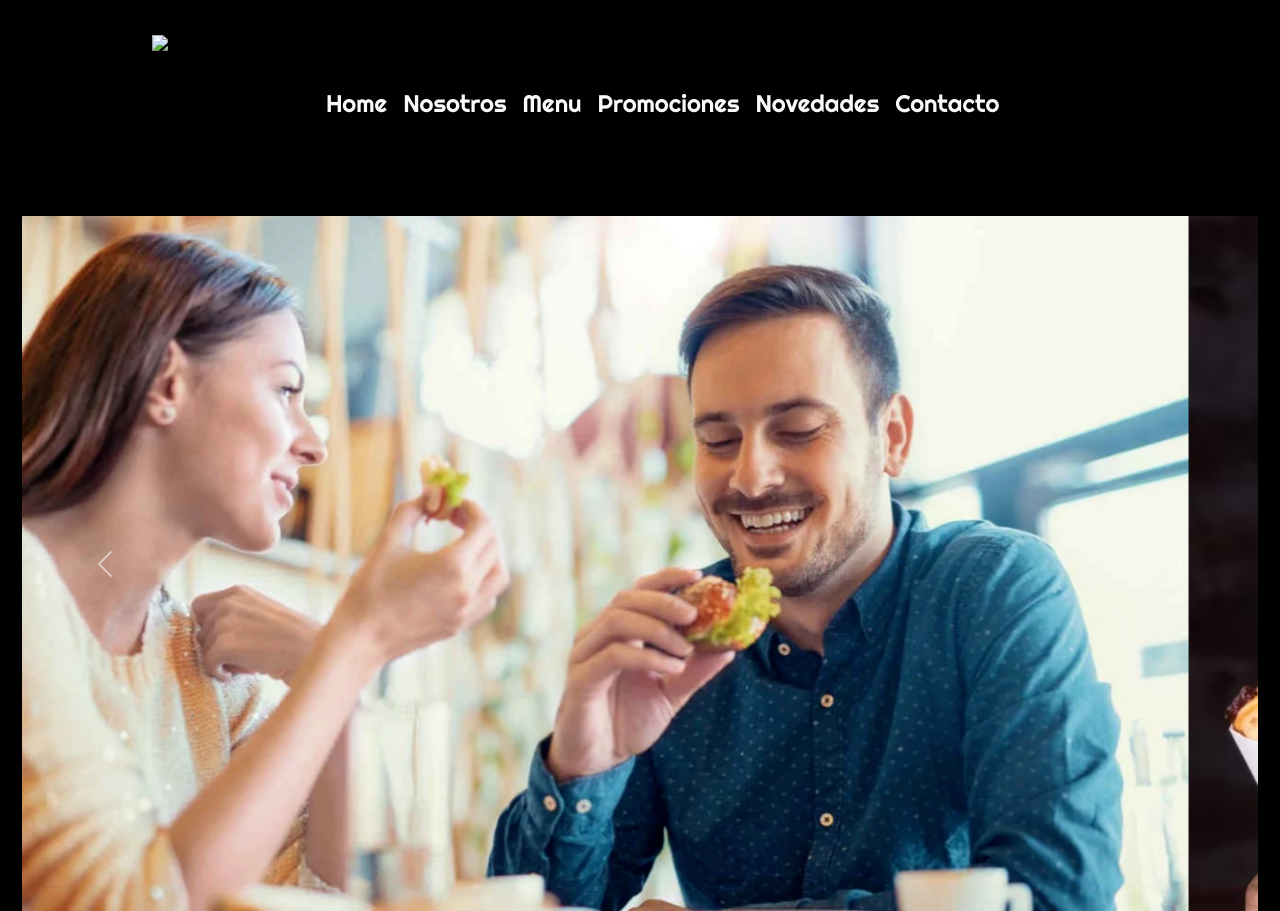
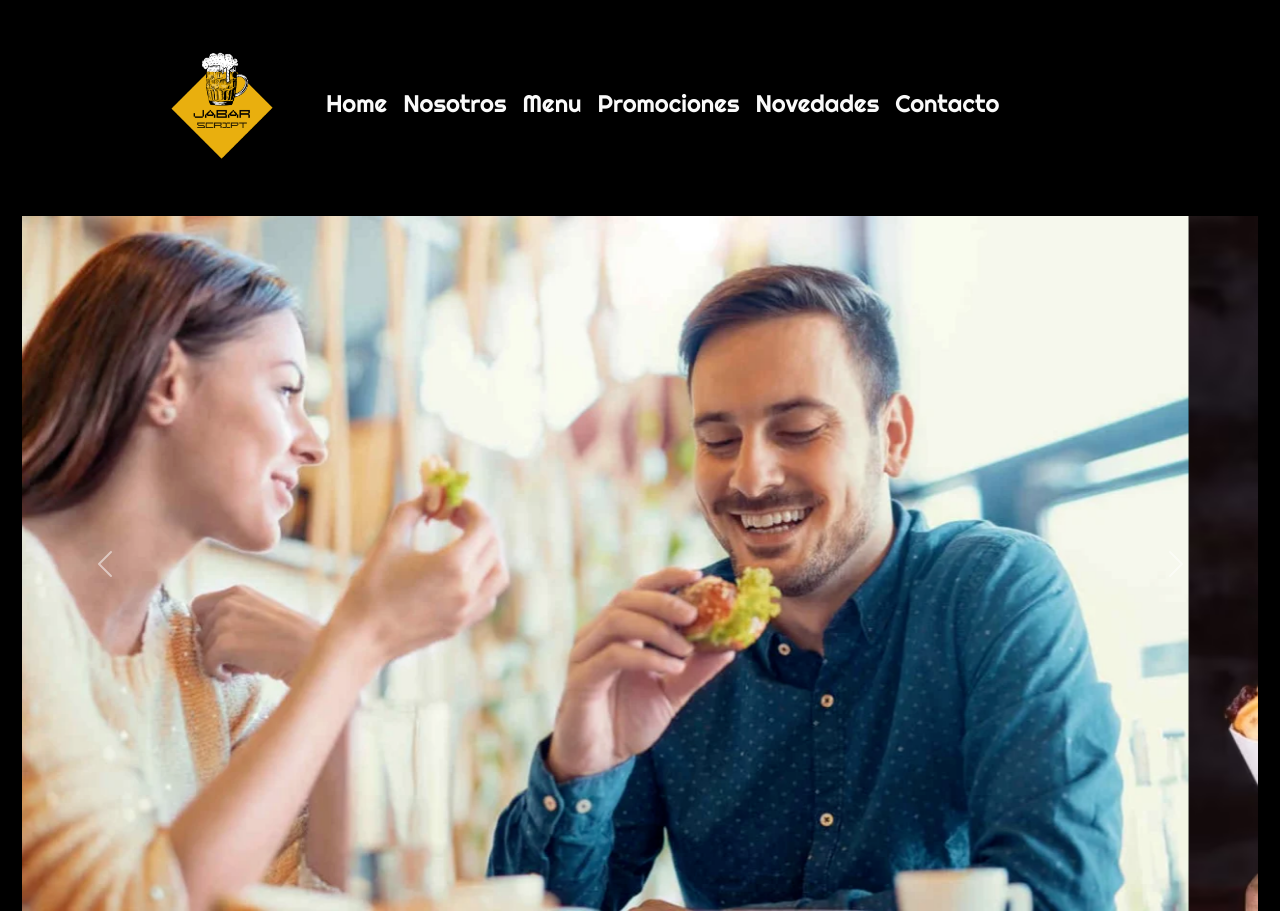
Before and after one commit to juanmcastillo3/coder52260, a website: page index.html in a window 1280 px wide. Shown: the top 911 px of the page. Drawn offline with nearby package versions, Linux system fonts and the light colour scheme; the site is published under a folder, as on GitHub Pages, so addresses that start at the root find nothing; a web font is replaced by a local one.

Commit message:
logo navbar

```diff
--- a/index.html
+++ b/index.html
@@ -33,7 +33,7 @@
       <nav class="navbar navbar-expand-lg bg-body-tertiary">
         <div class="container-fluid">
           <a class="navbar-brand" href="index.html"
-            ><img src="/images/jaBarScriptLogo.png" alt="logoNavegador"
+            ><img src="images/jaBarScriptLogo.png" alt="logoNavegador"
           /></a>
           <button
             class="navbar-toggler"
```
